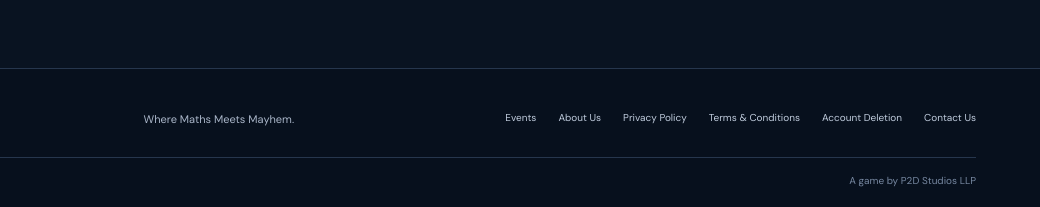
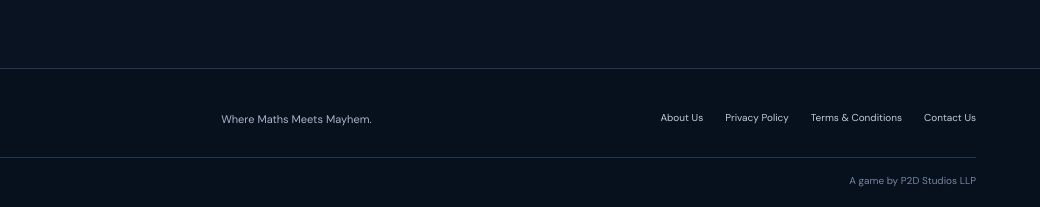
Before and after one commit to P2D-Studio/NumBrawl---Wesbite, a plain HTML site: page privacy-policy.html in a window 1280 px wide. Shown: the part 2702-2909 px from the top of the page, 240-1280 px from the left. Drawn offline with nearby package versions, Linux system fonts and the light colour scheme; a web font is replaced by a local one.

Commit message:
Hide Events and deletion links; describe deletion requests in Terms

```diff
--- a/privacy-policy.html
+++ b/privacy-policy.html
@@ -15,4 +15,4 @@
 <h2>9. International processing</h2><p>Your information may be processed in countries other than the country where you live. Where required, we take steps designed to provide appropriate protection for such transfers.</p>
 <h2>10. Changes to this Policy</h2><p>We may update this Policy from time to time. We will post the updated version on this page and revise the effective date. Where required, we will provide additional notice.</p>
 <h2>11. Contact us</h2><p>For privacy questions or requests, contact:</p><div class="contact-card"><strong>P2D Studios — Numbrawl Privacy Support</strong><br><a href="mailto:support@numbrawl.com">support@numbrawl.com</a></div><a class="back-link" href="index.html">← Back to home</a></article></main>
-<footer class="site-footer"><div class="footer-main"><a class="brand" href="index.html"><span class="brand-mark">N<span>B</span></span><span class="brand-name">NUM<span>BRAWL</span></span></a><p>Where Maths Meets Mayhem.</p><div class="footer-links"><a href="events.html">Events</a><a href="about.html">About Us</a><a href="privacy-policy.html">Privacy Policy</a><a href="terms.html">Terms &amp; Conditions</a><a href="delete-account.html">Account Deletion</a><a href="contact.html">Contact Us</a></div></div><div class="footer-bottom"><span>© <span id="year">2026</span> Numbrawl. All rights reserved.</span><span>A game by P2D Studios LLP</span></div></footer><script src="script.js"></script></body></html>
+<footer class="site-footer"><div class="footer-main"><a class="brand" href="index.html"><span class="brand-mark">N<span>B</span></span><span class="brand-name">NUM<span>BRAWL</span></span></a><p>Where Maths Meets Mayhem.</p><div class="footer-links"><a href="about.html">About Us</a><a href="privacy-policy.html">Privacy Policy</a><a href="terms.html">Terms &amp; Conditions</a><a href="contact.html">Contact Us</a></div></div><div class="footer-bottom"><span>© <span id="year">2026</span> Numbrawl. All rights reserved.</span><span>A game by P2D Studios LLP</span></div></footer><script src="script.js"></script></body></html>
```
